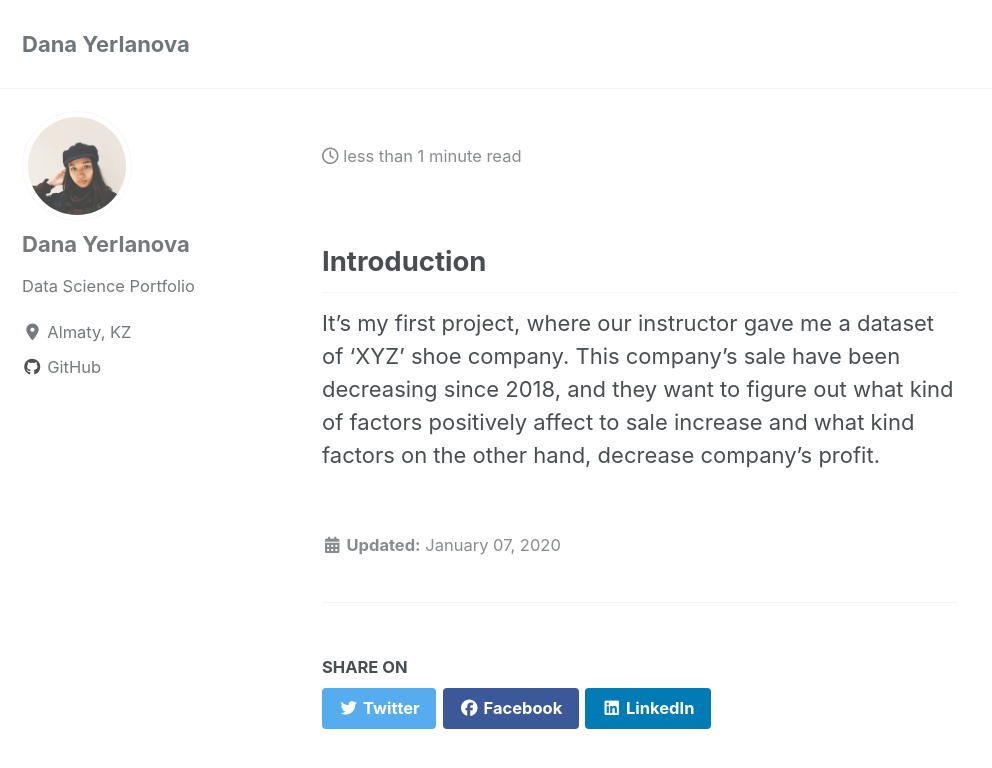
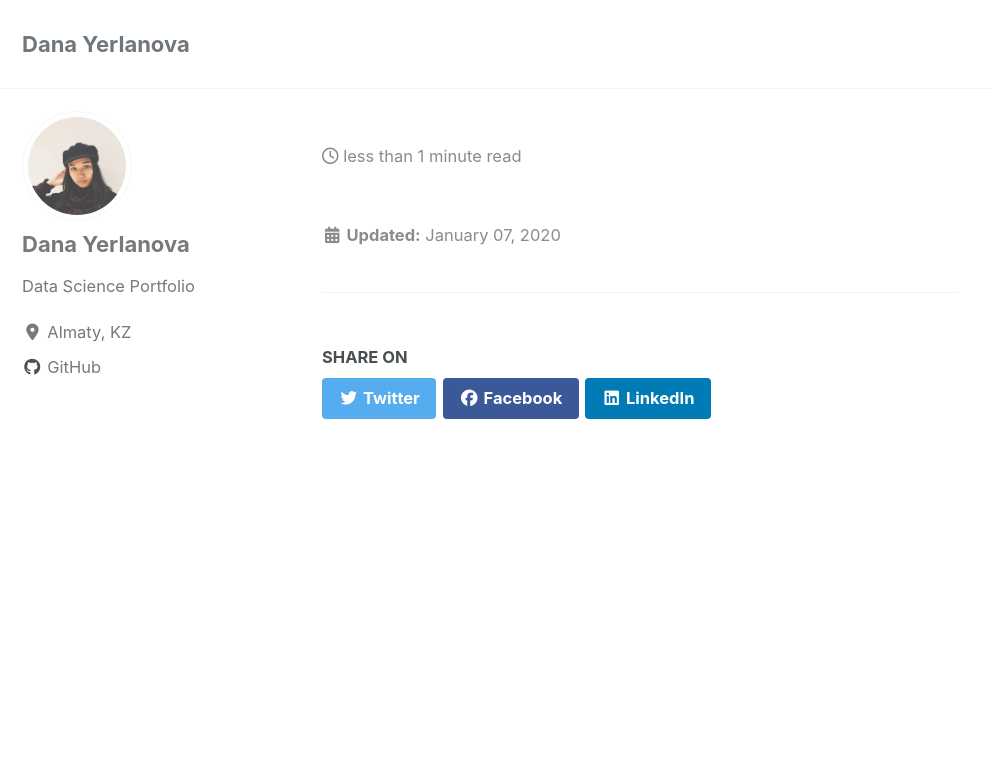
Before and after one commit to yerlandana/yerlandana.github.io, a Jekyll site: the page built from _posts/2019-04-28-salesvisualization.md, in a window 1280 px wide and 900 px high. Shown: the top 768 px of the window, without its empty margins (0-992 px from the left). Built offline with Jekyll 4.4.1, drawn with Linux system fonts in a browser that asks for light colours; cached includes are drawn as plain includes; nearby versions of some CDN libraries.

Commit message:
more changes

```diff
--- a/_posts/2019-04-28-salesvisualization.md
+++ b/_posts/2019-04-28-salesvisualization.md
@@ -4,10 +4,3 @@ date: 2019-04-28
 tags: [data analysis, data visualization, data science in R
 title: "How to increase the profit of Shoe Shop?"
 ---
-
-## Introduction
-
-  It's my first project, where our instructor gave me a dataset of 'XYZ'
-shoe company. This company's sale have been decreasing since 2018, and they
-want to figure out what kind of factors positively affect to sale increase and
-what kind factors on the other hand, decrease company's profit.
```
